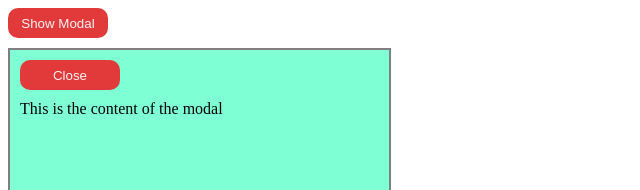
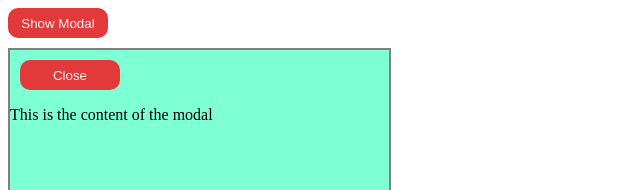
Before and after one commit to acciojob/react-composition-2-AmanVerma5, a React app: page / in a window 1280 px wide. Both pictures are taken after a click on the button "Show Modal". Shown: the top 190 px of the page, without its empty margins (0-640 px from the left). Built offline with nearby package versions, Linux system fonts and the light colour scheme.

Commit message:
submitting code-Tue Aug 01 2023 19:35:42 GMT+0530 (India Standard Time)

```diff
--- a/src/components/ShowModal.js
+++ b/src/components/ShowModal.js
@@ -11,7 +11,7 @@ const ShowModal=()=>{
             <button onClick={()=>setOpen(true)}>Show Modal</button>
             {open && (
         <ModalContainer handleClick={() => setOpen(false)}>
-          <p className="model-p">This is the content of the modal</p>
+          <div className="model"><p>This is the content of the modal</p></div>
         </ModalContainer>
       )}
         </div>
```
